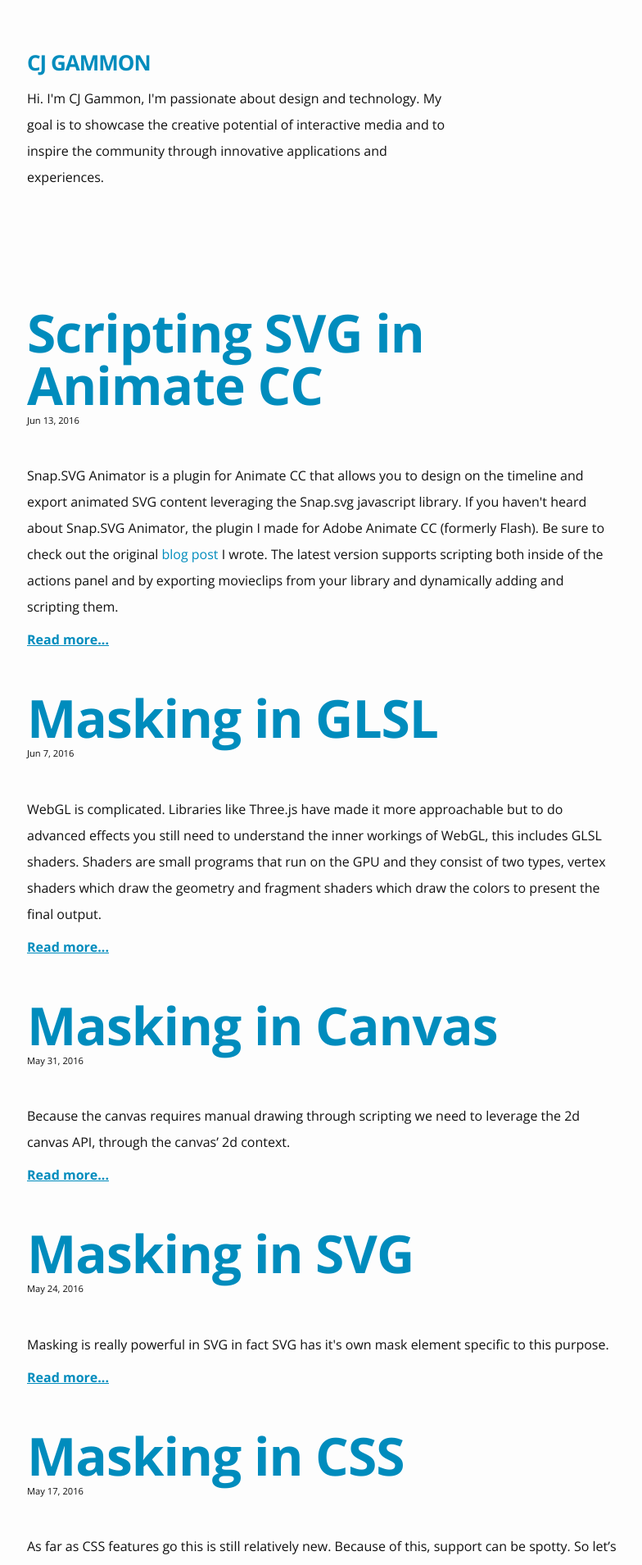
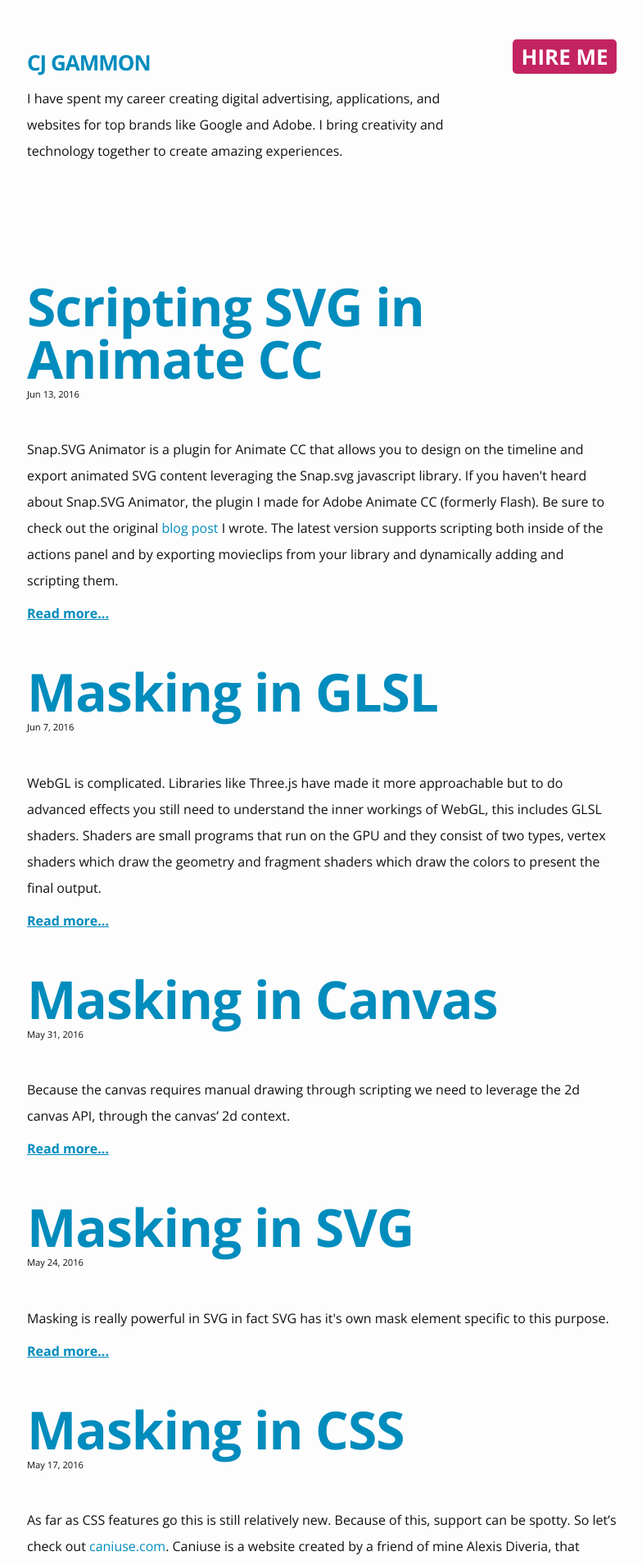
Before and after one commit to cjgammon/blog, a Jekyll site: the page built from index.html, in a window 1280 px wide. Shown: the top 1909 px of the page at 82% size, without its empty margins (247-1031 px from the left). Built offline with Jekyll 4.4.1, drawn with Linux system fonts in a browser that asks for light colours; nearby versions of some CDN libraries; the list of posts is cut into pages by our own code; comment, search, counter and statistics services are not loaded; some of the changed text lies outside the part shown.

Commit message:
add hire button

```diff
--- a/_includes/about.html
+++ b/_includes/about.html
@@ -1,7 +1,9 @@
 <header class="about">
     <a class="site-title" href="{{ site.baseurl }}/">CJ GAMMON</a>
+    <a class="hire-link" href="mailto:{{ site.email}}/">HIRE ME</a>
     <div class="about-content">
-        Hi. I'm CJ Gammon, I'm passionate about design and technology. My goal is to showcase the creative potential of interactive media and to inspire the community through innovative applications and experiences.
+        I have spent my career creating digital advertising, applications, and websites for top
+        brands like Google and Adobe. I bring creativity and technology together to create amazing experiences.
     </div>
     <br/>
     <a href="https://twitter.com/cjgammon" class="twitter-follow-button" data-size="large" data-show-count="true">Follow @cjgammon</a>
--- a/_includes/footer.html
+++ b/_includes/footer.html
@@ -6,7 +6,7 @@
     Check out some projects on <a href="https://github.com/{{ include.username }}">github</a>.
     Follow me on <a href="https://twitter.com/{{ include.username }}">twitter</a>.
     Check out my videos on <a href="https://www.youtube.com/c/{{ include.username }}">youtube</a>.
-    Or just reach out to me at <a href="mailto:{{ site.email }}">{{ site.email }}</a>.
+    Or reach out to me at <a href="mailto:{{ site.email }}">{{ site.email }}</a>.
 
 </footer>
 
--- a/_sass/_base.scss
+++ b/_sass/_base.scss
@@ -28,6 +28,7 @@ body {
 }
 
 .main{
+    position: relative;
     margin: auto;
     max-width: 45em;
 
--- a/_sass/_layout.scss
+++ b/_sass/_layout.scss
@@ -24,6 +24,28 @@
     text-transform: uppercase;
     letter-spacing: -1px;
     margin-bottom: 0;
+}
+
+.hire-link{
+    float: right;
+    font-size: 26px;
+    font-family: $header-font-family;
+    font-weight: $bold-font-weight;
+    padding: 0.3em 0.4em;
+    line-height: 1;
+    border-radius: 5px;
+    transition: color .4s, background .4s;
+
+    &,
+    &:visited{
+        color: white;
+        background-color: $callout-color;
+    }
+
+    &:hover{
+        color: lighten($callout-color, 50%);
+        background-color: darken($callout-color, 5%);
+    }
 }
 
 .twitter-follow-button{
--- a/css/main.scss
+++ b/css/main.scss
@@ -23,6 +23,8 @@ $text-color:       #111;
 $background-color: #fdfdfd;
 $brand-color:      #333;
 $link-color:        #24c6ff;
+$callout-color:     #c42361;
+$callout-color2:    #6ac622;
 
 $grey-color:       #828282;
 $grey-color-light: lighten($grey-color, 40%);
```
